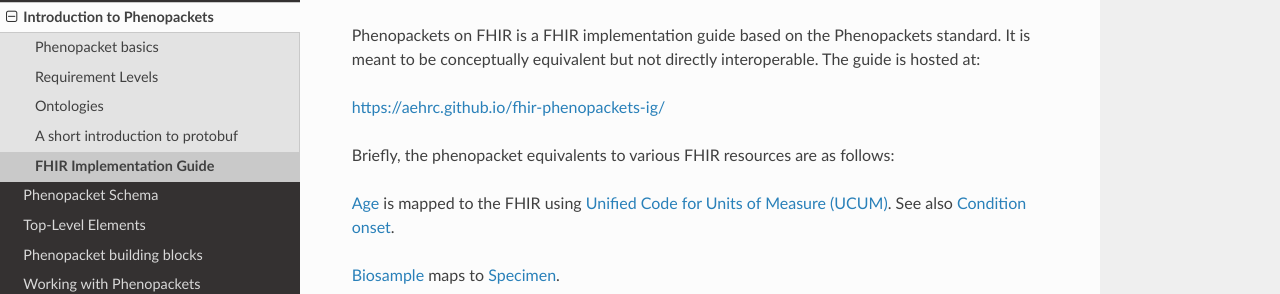
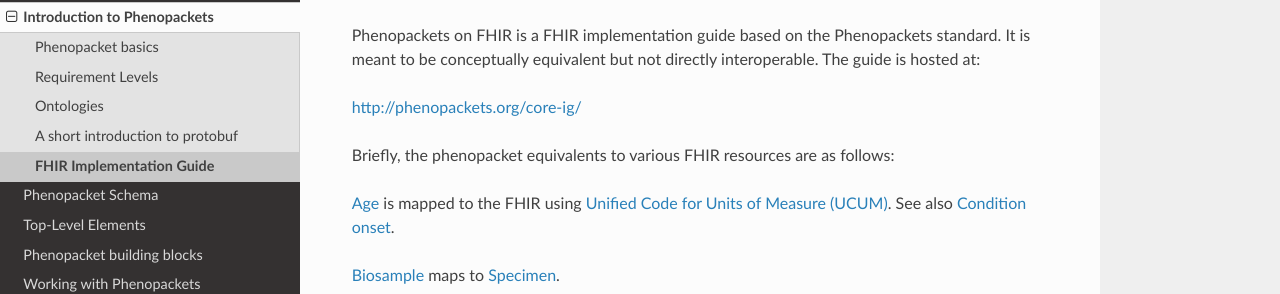
Before and after one commit to phenopackets/phenopacket-schema, a Sphinx documentation site: the page built from docs/fhir.rst, in a window 1280 px wide and 1045 px high. Shown: the part 136-430 px from the top of the window. Built offline with Sphinx 7.4.7 and the Read the Docs theme 2.0.0, drawn with Linux system fonts in a browser that asks for light colours; some of the changed lines change nothing that is shown.

Commit message:
Fix broken link to fhir
See #313.

```diff
--- a/docs/fhir.rst
+++ b/docs/fhir.rst
@@ -7,7 +7,7 @@
 Phenopackets on FHIR is a FHIR implementation guide based on the Phenopackets standard. It is meant to be conceptually
 equivalent but not directly interoperable. The guide is hosted at:
 
-https://aehrc.github.io/fhir-phenopackets-ig/
+http://phenopackets.org/core-ig/
 
 Briefly, the phenopacket equivalents to various FHIR resources are as follows:
 
```
